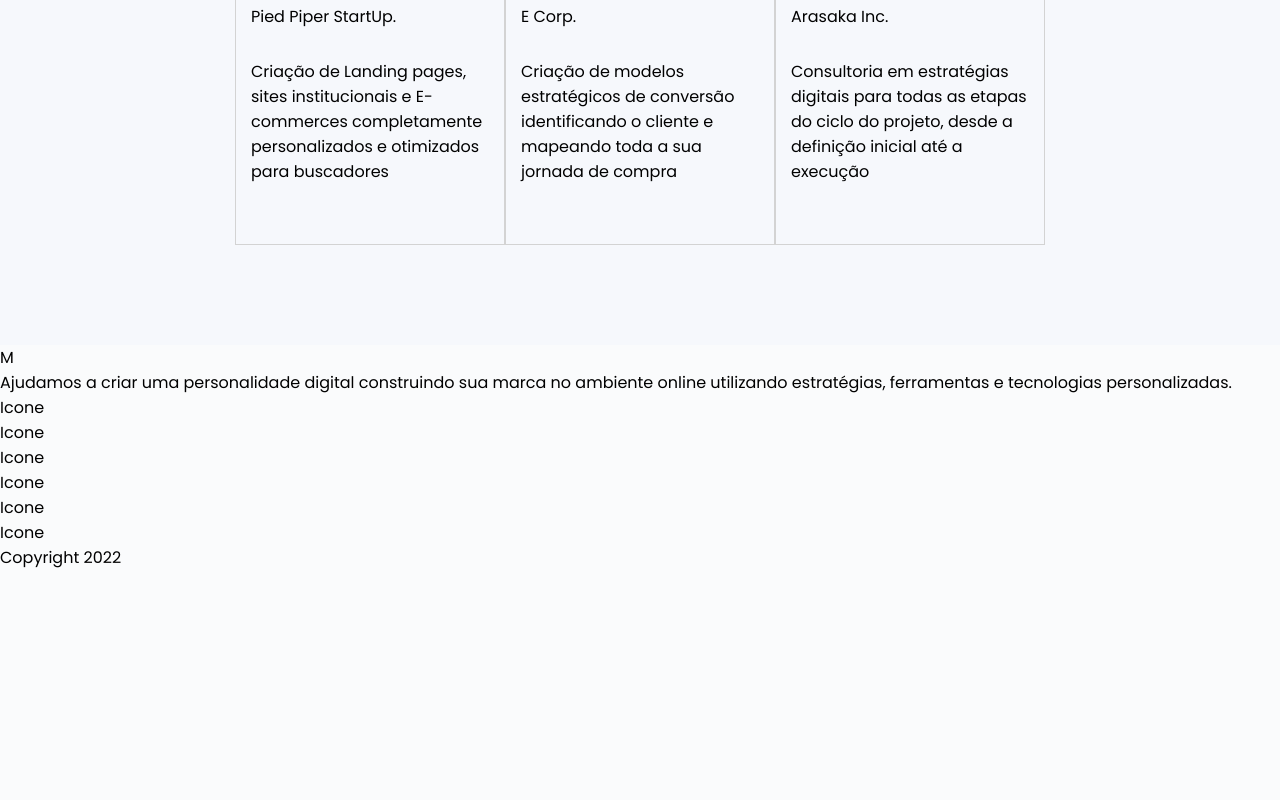
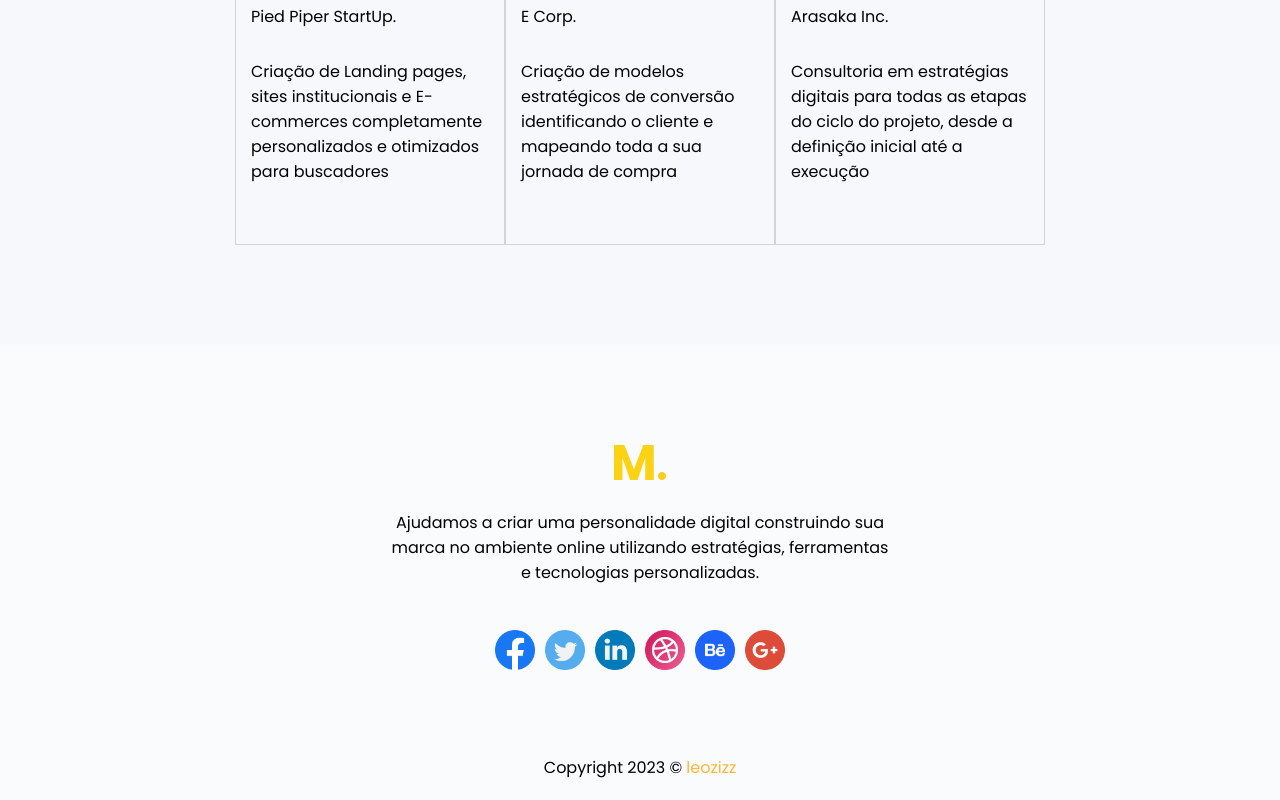
Before and after one commit to leozizz/react-agency-landing-page, a React (Create React App) app: page / in a window 1280 px wide. Shown: the part 996-1796 px from the top of the page. Before the commit the page ends 1566 px from the top, so only its background shows below. Built offline with nearby package versions, Linux system fonts and the light colour scheme.

Commit message:
Aplicando estilos ao Footer

```diff
--- a/src/App.css
+++ b/src/App.css
@@ -3,6 +3,7 @@
   padding: 0;
   box-sizing: border-box;
   font-family: 'Poppins', sans-serif;
+  text-decoration: none;
 }
 
 body {
--- a/src/components/Footer/footer.css
+++ b/src/components/Footer/footer.css
@@ -0,0 +1,36 @@
+.footer-container {
+    padding-top: 100px;
+    display: flex;
+    flex-direction: column;
+    justify-content: center;
+    align-items: center;
+    text-align: center  ;
+}
+
+.footer-container .logo {
+   height: 100%;
+}
+
+.footer-container p {
+    margin-top: 30px;
+    width: 500px;
+}
+
+.footer-container .social {
+    margin-top: 40px;
+    height: 50px;
+    display: flex;
+}
+
+.footer-container .social img {
+    height: 100%;
+    padding: 5px;
+}
+
+.footer-container .copy {
+    margin: 80px 0px 20px 0px;
+}
+
+.footer-container .copy a {
+    color: #feb633;
+}
--- a/src/components/Footer/footer.js
+++ b/src/components/Footer/footer.js
@@ -1,19 +1,26 @@
 import React from "react";
+import './footer.css'
 
 const Footer = () => {
     return (
-        <footer>
-            <p>M</p>
-            <p>
-            Ajudamos a criar uma personalidade digital construindo sua marca no ambiente online utilizando estratégias, ferramentas e tecnologias personalizadas.
-            </p>
-            <p>Icone</p>
-            <p>Icone</p>
-            <p>Icone</p>
-            <p>Icone</p>
-            <p>Icone</p>
-            <p>Icone</p>
-            <p>Copyright 2022</p>
+        <footer className="footer">
+            <div className="footer-container">
+                <img className="logo" src='./assets/logo.png' alt="logo"/>
+                <p>
+                Ajudamos a criar uma personalidade digital construindo sua marca no ambiente online utilizando estratégias, ferramentas e tecnologias personalizadas.
+                </p>
+                <div className="social">
+                    <img src='./assets/facebook.png' alt="logo"/>
+                    <img src='./assets/twitter.png' alt="logo"/>
+                    <img src='./assets/linkedin.png' alt="logo"/>
+                    <img src='./assets/dribble.png' alt="logo"/>
+                    <img src='./assets/behance.png' alt="logo"/>
+                    <img src='./assets/google-plus.png' alt="logo"/>
+                </div>
+                <p className="copy">
+                    Copyright 2023 &copy; <a href="https://github.com/leozizz" target="_blank">leozizz</a>
+                </p>
+            </div>
         </footer>
     )
 };
```
